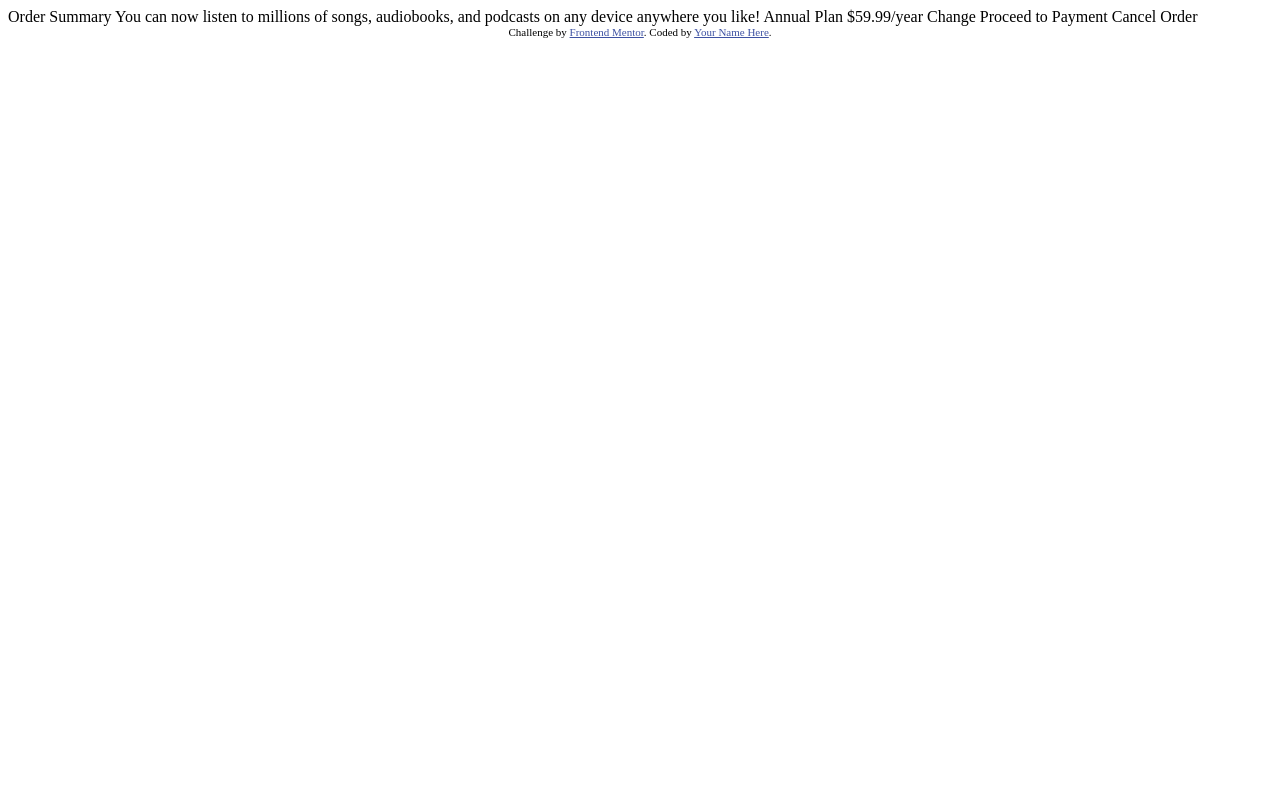
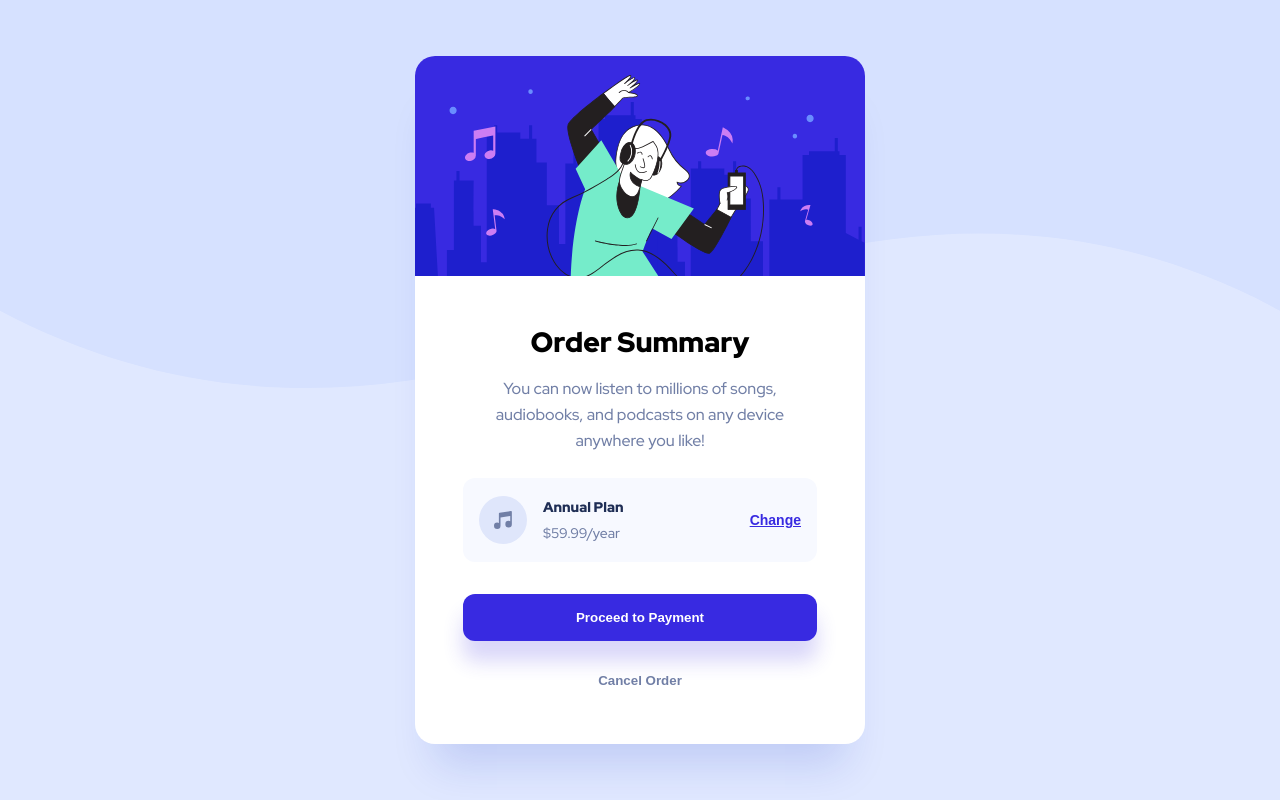
Before and after one commit to GraceFElg/order-summary-component-main, a plain HTML site: page index.html in a window 1280 px wide. Drawn offline with Linux system fonts and the light colour scheme.

Commit message:
completed

```diff
--- a/index.html
+++ b/index.html
@@ -8,30 +8,32 @@
 
   <title>Frontend Mentor | Order summary card</title>
 
-  <!-- Feel free to remove these styles or customise in your own stylesheet 👍 -->
-  <style>
-    .attribution { font-size: 11px; text-align: center; }
-    .attribution a { color: hsl(228, 45%, 44%); }
-  </style>
+  <link
+      href="https://fonts.googleapis.com/css2?family=Red+Hat+Display:wght@500;700;900&display=swap"
+      rel="stylesheet"
+    />
+  <link rel="stylesheet" href="style.css" />
 </head>
 <body>
-
-  Order Summary
-
-  You can now listen to millions of songs, audiobooks, and podcasts on any
-  device anywhere you like!
-
-  Annual Plan
-  $59.99/year
-
-  Change
-
-  Proceed to Payment
-  Cancel Order
-
-  <div class="attribution">
-    Challenge by <a href="https://www.frontendmentor.io?ref=challenge" target="_blank">Frontend Mentor</a>.
-    Coded by <a href="#">Your Name Here</a>.
-  </div>
+  <main>
+    <article class="card">
+      <img class="card-img" src="./images/illustration-hero.svg" alt="dance to music"/>
+      <div class="content">
+        <h1 class="card-title">Order Summary</h1>
+        <p class="card-text">You can now listen to millions of songs, audiobooks, and podcasts on any
+          device anywhere you like!</p>
+          <div class="banner">
+            <img src="./images/icon-music.svg" alt="music icon"/>
+            <div class="banner-info">
+              <p class="banner-title">Annual Plan</p>
+              <p>$59.99/year</p>
+            </div>
+            <button class="banner-action">Change</button>
+          </div>
+          <button class="card-button-proceed">Proceed to Payment</button>
+          <button class="card-button-cancel">Cancel Order</button>
+      </div>
+    </article>
+  </main>
 </body>
 </html>
--- /dev/null
+++ b/style.css
@@ -0,0 +1,191 @@
+*,
+*::before,
+*::after {
+  box-sizing: border-box;
+}
+
+:root {
+    --color-bg:#E0E8FF;
+    --color-txt-pri: #1F2E55;
+    --color-txt-sec: #717FA6;
+    --color-white: #FFFFFF;
+    --color-action: #382AE1;
+    --color-action-active: #766CF1;
+    --color-banner: #F7F9FF;
+
+    --font-bold: 900;
+    --font-semibold: 700;
+    --font-base: 500;
+
+    --text-l: 1.75rem;
+    --text-base: 1rem;
+    --text-s: 0.875rem;
+
+    --line-height-l: 2.25rem;
+    --line-height-base: 1.625rem;
+    --line-height-s: 1.25rem;
+
+    --gap-xxxl: 6.375rem;
+    --gap-xxl: 3rem;
+    --gap-xl: 2rem;
+    --gap-l: 1.5rem;
+    --gap-m: 1rem;
+    --gap-s: 0.625rem;
+    --gap-xs: 0.5rem;
+
+    --radius-l: 1.25rem;
+    --radius-m: 0.75rem;
+
+    --box-shadow: 0px 40px 40px -20px rgba(13, 48, 189, 0.151826);
+    --box-shadow--button: 0px 20px 20px rgba(56, 42, 225, 0.190291);
+}
+
+html {
+    min-height: 100vh;
+    min-width: 100vw;
+    font-family: "Red Hat Display", sans-serif;
+    background-color: var(--color-bg);
+    background-image: url("./images/pattern-background-desktop.svg");
+    background-repeat: no-repeat;
+    background-size: contain;
+}
+
+body {
+    min-height: 100vh;
+    min-width: 100vw;
+    margin: 0;
+    display: flex;
+    flex-direction: column;
+    justify-content: center;
+    align-items: center;
+    font-size: var(--text-base);
+    line-height: var(--line-height-base);
+}
+
+img {
+    max-width: 100%;
+    display: block;
+  }
+
+p, h1 {
+    margin: 0;
+}
+
+button {
+    padding: 0;
+    border: none;
+    background-color: transparent;
+    cursor: pointer;
+}
+
+.card {
+    max-width: 28.125rem;
+    margin: var(--gap-l);
+    background-color: var(--color-white);
+    box-shadow: var(--box-shadow);
+    border-radius: var(--radius-l);
+    overflow: hidden;
+}
+
+.content {
+    padding: var(--gap-xxl);
+    text-align: center;
+    display: flex;
+    flex-direction: column;
+}
+
+.card-img {
+    max-height: 13.75rem;
+}
+
+.card-title {
+    font-weight: var(--font-bold);
+    font-size: var(--text-l);
+    line-height: var(--line-height-l);
+}
+
+.card-text {
+    margin-top: var(--gap-m);
+    color: var(--color-txt-sec);
+    padding-inline: var(--gap-s);
+}
+
+.banner {
+    margin-top: var(--gap-l);
+    background-color: var(--color-banner);
+    border-radius: var(--radius-m);
+    padding: var(--gap-m);
+    display: flex;
+    align-items: center;
+    flex-direction: row;
+    text-align: left;
+}
+
+.banner-info {
+    margin-left: var(--gap-m);
+    flex: 1;
+    color: var(--color-txt-sec);
+    font-size: var(--text-s);
+}
+
+.banner-title {
+    color: var(--color-txt-pri);
+    font-weight: var(--font-bold);
+}
+
+.banner-action {
+    text-decoration: underline;
+    font-weight: var(--font-semibold);
+    color: var(--color-action);
+    transition: color 0.5s ease;
+    font-size: var(--text-s);
+    line-height: var(--line-height-s);
+}
+
+.banner-action:active,
+.banner-action:hover {
+    text-decoration: none;
+    color: var(--color-action-active);
+}
+
+.card-button-proceed {
+    margin-top: var(--gap-xl);
+    box-shadow: var(--box-shadow--button);
+    background-color: var(--color-action);
+    border-radius: var(--radius-m);
+    color: var(--color-white);
+    font-weight: var(--font-bold);
+    transition: color 0.5s ease;
+    padding-block: var(--gap-m);
+}
+
+.card-button-proceed:active,
+.card-button-proceed:hover {
+    background-color: var(--color-action-active);
+}
+
+.card-button-cancel {
+    display: block;
+    color: var(--color-txt-sec);
+    font-weight: var(--font-bold);
+    margin-top: var(--gap-l);
+    transition: color 0.5s ease;
+    padding-block: var(--gap-xs);
+    padding-inline: var(--gap-xs);
+    align-self: center;
+}
+
+.card-button-cancel:active,
+.card-button-cancel:hover {
+    color: var(--color-txt-pri);
+}
+
+@media only screen and (max-width: 768px) {
+    html {
+        background-image: url("./images/pattern-background-mobile.svg");
+    }
+
+    .content {
+        padding: var(--gap-xl);
+    }
+}
```
